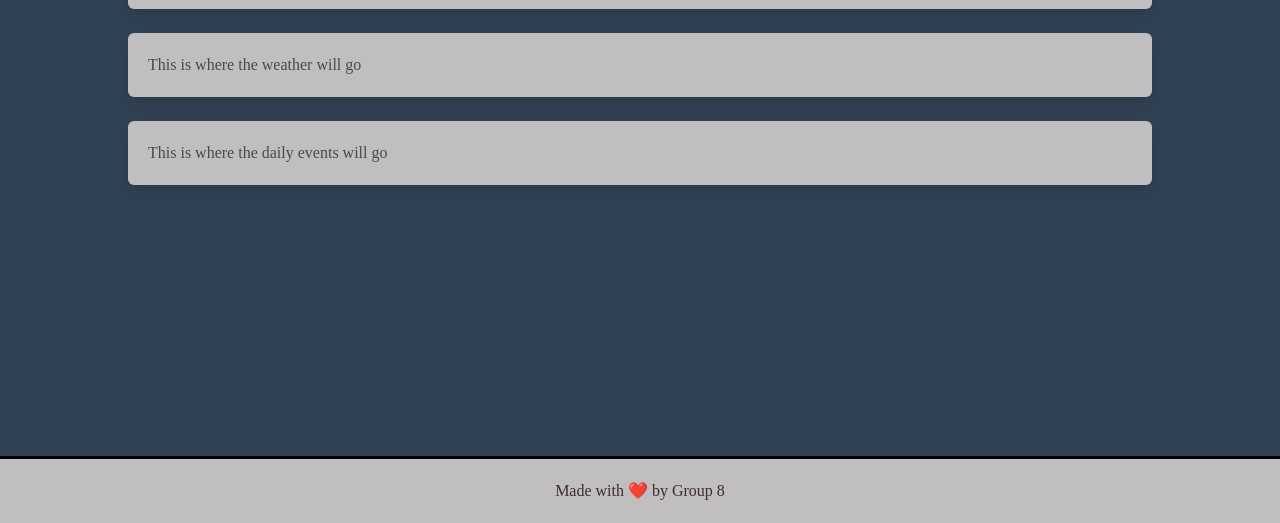
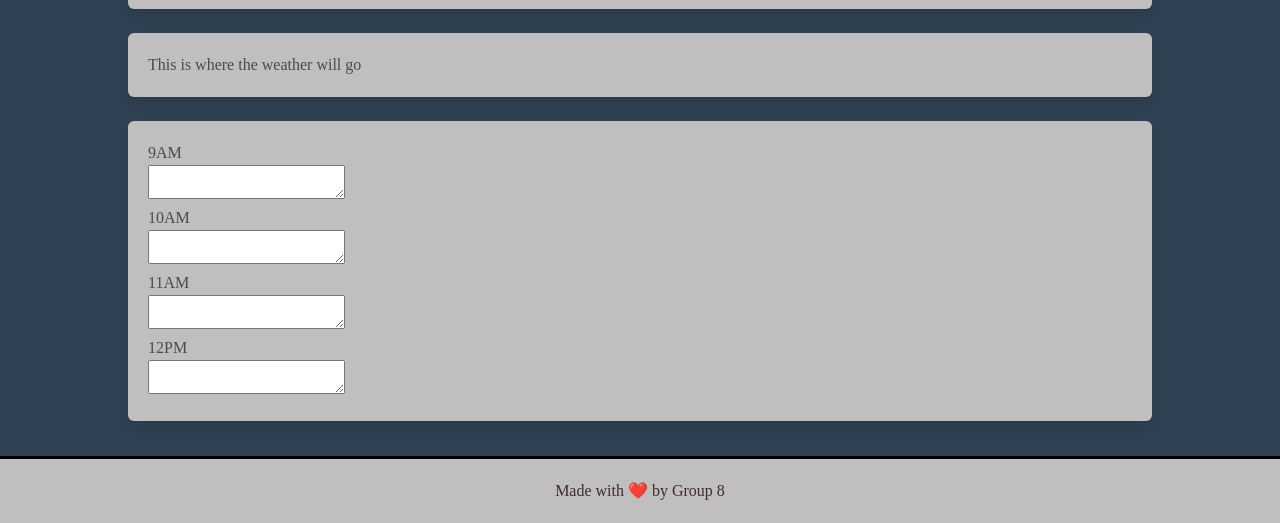
Before and after one commit to CarleeMarie/Today, a plain HTML site: page index.html in a window 1280 px wide. Shown: the part 277-800 px from the top of the page. Drawn offline with nearby package versions, Linux system fonts and the light colour scheme; no server answers.

Commit message:
added daily.html to index.html

```diff
--- a/index.html
+++ b/index.html
@@ -61,7 +61,19 @@
     </div>
 
     <div class="box" id="mainPlanner">
-      This is where the daily events will go
+      <div class="currentDay">
+        <div class="hour" id="nine">9AM</div>
+        <textarea class="description"> </textarea>
+
+        <div class="hour" id="ten">10AM</div>
+        <textarea class="description"> </textarea>
+
+        <div class="hour" id="eleven">11AM</div>
+        <textarea class="description"> </textarea>
+
+        <div class="hour" id="twelve">12PM</div>
+        <textarea class="description"> </textarea>
+      </div>
     </div>
 
     <!--This is our footer/credits-->
```
Also changed, not shown: javascript/daily.js (+0 -27 lines), 1 other file.
